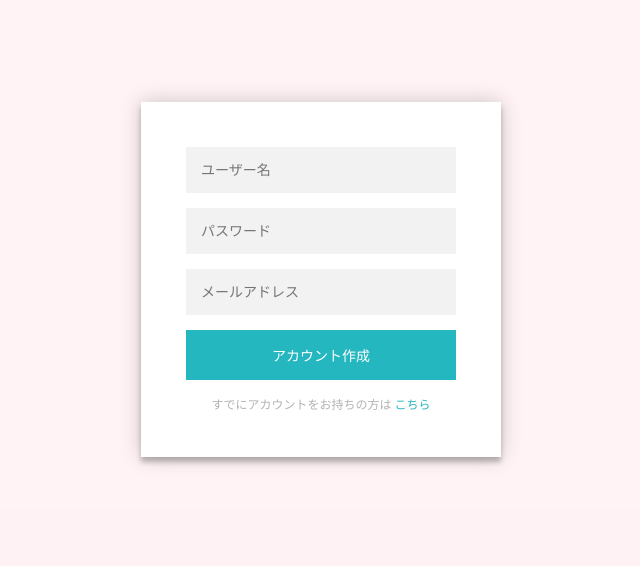
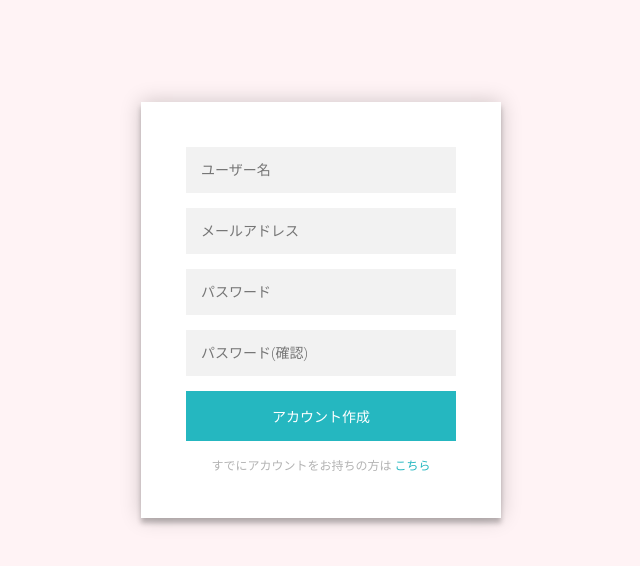
Before and after one commit to LoliGothic/XB-map-view, a Next.js app: page /Login in a window 1280 px wide. Both pictures are taken after a click on the link "こちら". Shown: the top 566 px of the page, without its empty margins (319-959 px from the left). Built offline with nearby package versions, Linux system fonts and the light colour scheme.

Commit message:
Add　確認用パスワードも入力するようにした

```diff
--- a/src/pages/Login.js
+++ b/src/pages/Login.js
@@ -1,4 +1,4 @@
-import { useEffect, useRef} from "react";
+import { useEffect, useRef } from "react";
 import { useRouter } from 'next/router'
 import Link from "next/link";
 import $ from "jquery";
@@ -9,6 +9,7 @@ export default function Login() {
   const router = useRouter();
   const name = useRef(null);
   const signupPassword = useRef(null);
+  const checkSignupPassword = useRef(null);
   const signupEmail = useRef(null);
   const loginPassword = useRef(null);
   const loginEmail = useRef(null);
@@ -25,6 +26,7 @@ export default function Login() {
     // inputを全部クリア
     name.current.value = "";
     signupPassword.current.value = "";
+    checkSignupPassword.current.value = "";
     signupEmail.current.value = "";
     loginPassword.current.value = "";
     loginEmail.current.value = "";
@@ -39,6 +41,7 @@ export default function Login() {
       .post(process.env.NEXT_PUBLIC_BACKEND_API_URL + "signup", {
         name: name.current.value,
         password: signupPassword.current.value,
+        checkPassword: checkSignupPassword.current.value,
         email: signupEmail.current.value
       })
       .then((res) => {
@@ -50,6 +53,7 @@ export default function Login() {
       .finally(() => {
         name.current.value = "";
         signupPassword.current.value = "";
+        checkSignupPassword.current.value = "";
         signupEmail.current.value = "";
       })
   }
@@ -85,9 +89,10 @@ export default function Login() {
       <div className={styles["login-page"]}>
         <div className={styles.form}>
           <form method="post" className={styles["register-form"]} onSubmit={postNewaccountData}>
-            <input type="text" placeholder="ユーザー名" ref={name} required />
+            <input type="text" placeholder="ユーザー名" ref={name} maxLength="20" required />
+            <input type="email" placeholder="メールアドレス" ref={signupEmail} required />
             <input type="password" placeholder="パスワード" ref={signupPassword} minLength="6" required />
-            <input type="email" placeholder="メールアドレス" ref={signupEmail} required />
+            <input type="password" placeholder="パスワード(確認)" ref={checkSignupPassword} minLength="6" required />
             <button>アカウント作成</button>
             <p className={styles.message}>
               すでにアカウントをお持ちの方は{" "}
@@ -98,7 +103,7 @@ export default function Login() {
           </form>
           <form method="post" onSubmit={postAccountData}>
             <input type="email" placeholder="メールアドレス" ref={loginEmail} required />
-            <input type="password" placeholder="パスワード" ref={loginPassword} required />
+            <input type="password" placeholder="パスワード" ref={loginPassword} minLength="6" required />
             <button>ログイン</button>
             <p className={styles.message}>
               初めての方は{" "}
```
